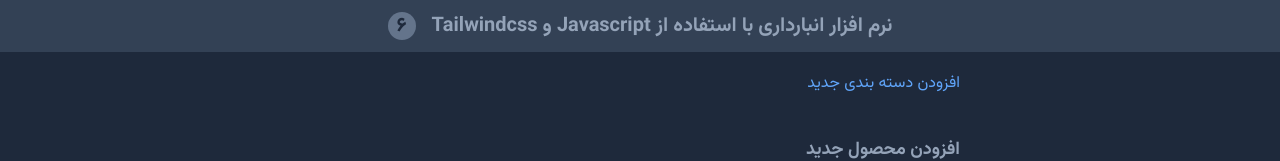
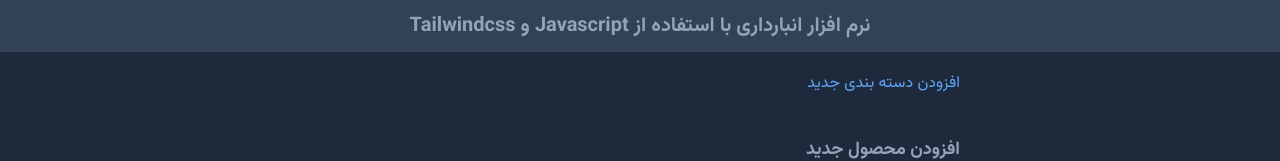
Before and after one commit to amir-rismani/inventory-oop, a website with bundled scripts: page public/build/index.html in a window 1280 px wide. Shown: the top 161 px of the page. Built offline with nearby package versions, Linux system fonts and the light colour scheme.

Commit message:
change header

```diff
--- a/public/build/index.html
+++ b/public/build/index.html
@@ -11,7 +11,7 @@
     <div class="min-h-screen overflow-auto bg-slate-800 text-slate-400">
         <!-- Navbar Header -->
         <div class="bg-slate-700 py-3">
-            <h1 class="text-center flex justify-center items-center text-xl font-bold"><span>نرم افزار انبارداری با استفاده از Javascript و Tailwindcss</span> <span class="bg-slate-500 text-slate-800 flex justify-center items-center h-7 w-7 rounded-full mr-4">۶</span></h1>
+            <h1 class="text-center flex justify-center items-center text-xl font-bold"><span>نرم افزار انبارداری با استفاده از Javascript و Tailwindcss</span></h1>
         </div>
         <!-- Content -->
         <div class="container max-w-screen-sm m-auto p-4 md:p-0">
```
